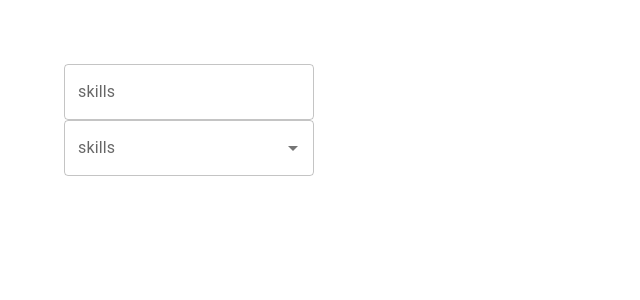
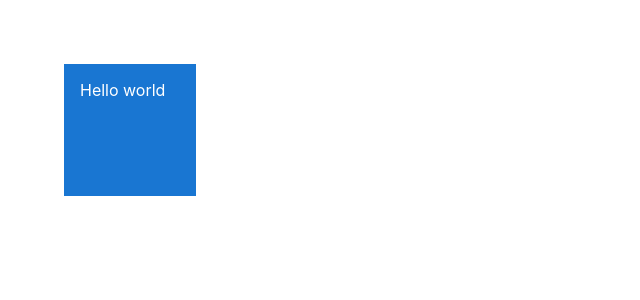
Before and after one commit to Vishalk29/MaterialUi-Learning, a React (Create React App) app in the folder matarialui-demo/: page / in a window 1280 px wide. Shown: the top 300 px of the page, without its empty margins (0-640 px from the left). Built offline with nearby package versions, Linux system fonts and the light colour scheme.

Commit message:
Learned about the box layout component

```diff
--- a/matarialui-demo/src/App.tsx
+++ b/matarialui-demo/src/App.tsx
@@ -1,5 +1,6 @@
 import './App.css';
-import MuiAutocomplete from './Component/MuiAutocomplete';
+// import MuiAutocomplete from './Component/MuiAutocomplete';
+import MuiLayout from './Component/MuiLayout';
 // import MuiRating from './Component/MuiRating';
 // import MuiCheckBox from './Component/MuiCheckBox';
 // import MuiSwitch from './Component/MuiSwitch';
@@ -20,7 +21,8 @@ function App() {
       {/* <MuiCheckBox /> */}
       {/* <MuiSwitch /> */}
       {/* <MuiRating /> */}
-      <MuiAutocomplete />
+      {/* <MuiAutocomplete /> */}
+      <MuiLayout />
     </div>
   );
 }
--- /dev/null
+++ b/matarialui-demo/src/Component/MuiLayout.tsx
@@ -0,0 +1,20 @@
+import { Box } from "@mui/material"
+
+const MuiLayout = () => {
+    return (
+        <Box sx={{
+            backgroundColor: 'primary.main',
+            color: 'white',
+            height: '100px',
+            width: '100px',
+            padding: '16px',
+            '&:hover': {
+                backgroundColor: 'secondary.light'
+            },
+        }}>
+            Hello world
+        </Box>
+    )
+}
+
+export default MuiLayout
```
